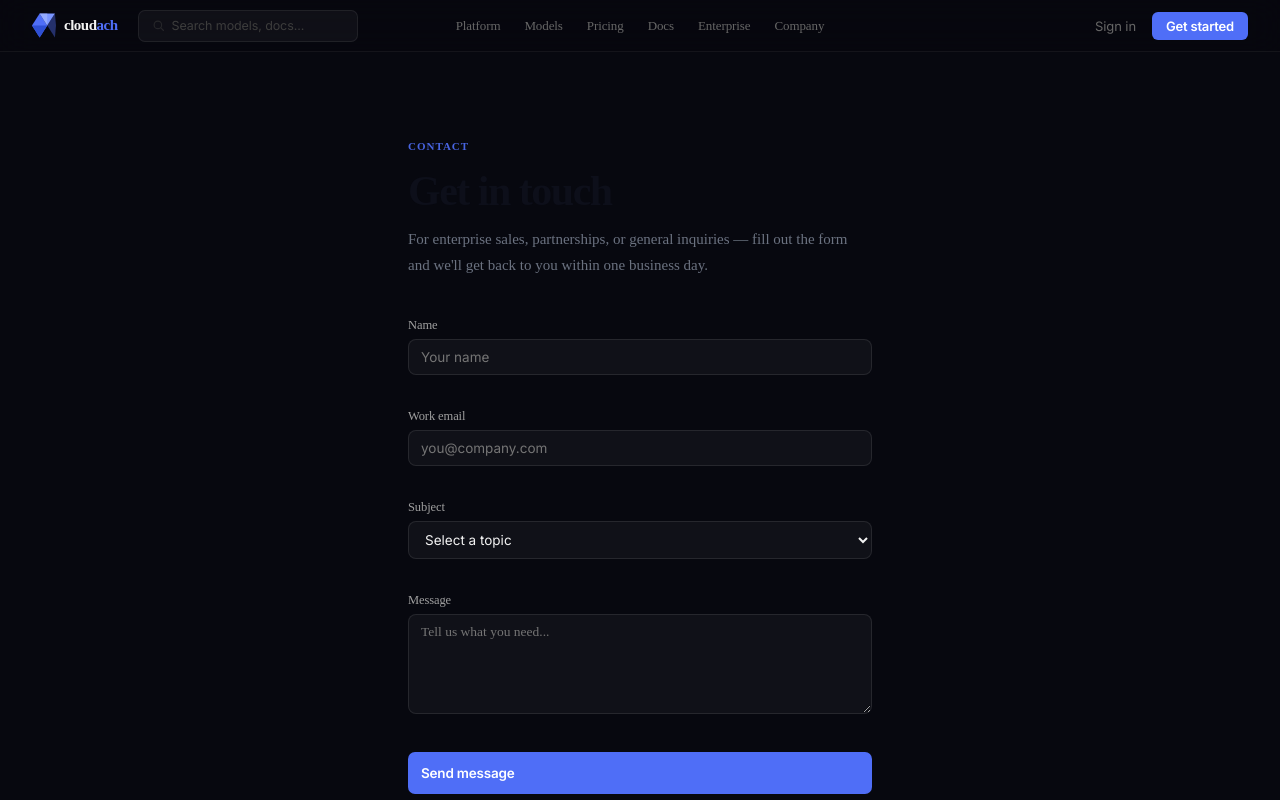
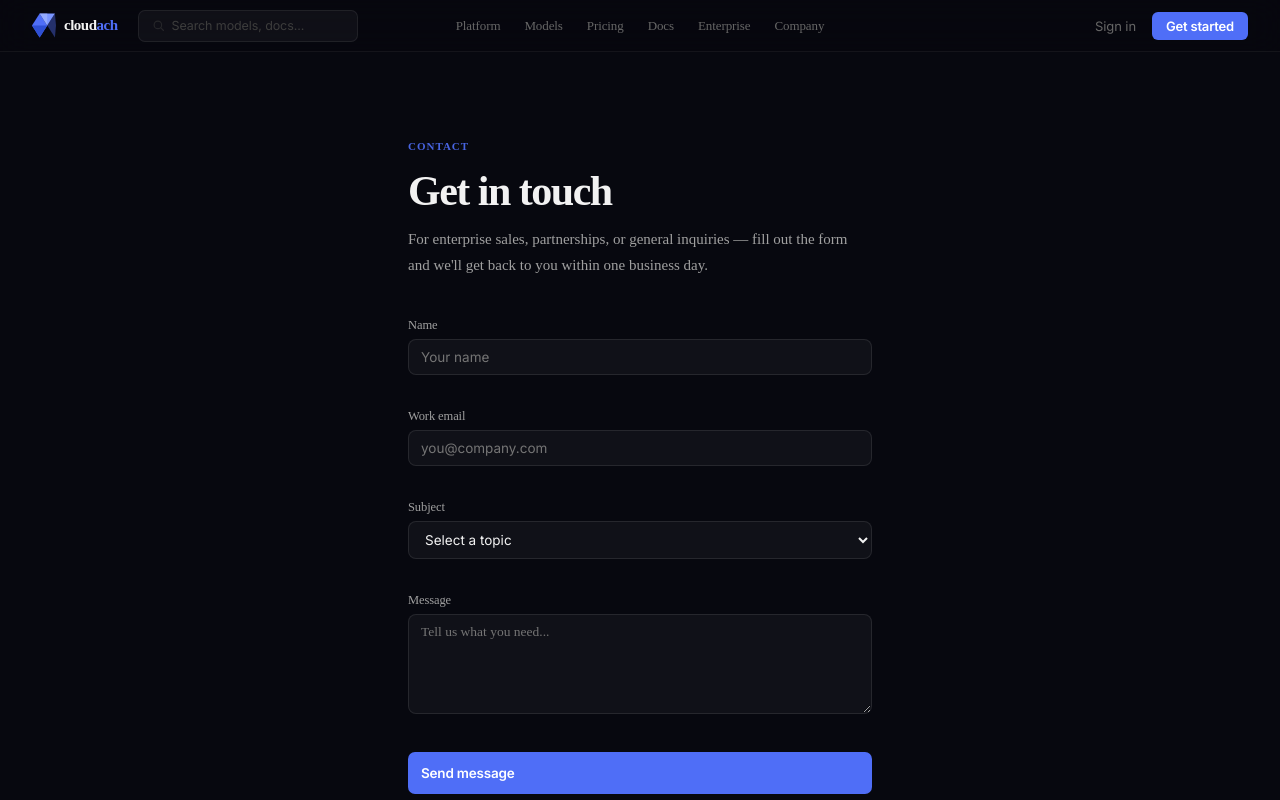
Before and after one commit to jlkdevelop/cloudach, a Next.js app: page /contact in a window 1280 px wide. Shown: the top 800 px of the page. Built offline with nearby package versions, Linux system fonts and the light colour scheme.

Commit message:
fix(contact): dark theme port — remove light inline styles, dark success state

```diff
--- a/pages/contact.jsx
+++ b/pages/contact.jsx
@@ -23,16 +23,17 @@ export default function Contact() {
         <meta name="twitter:description" content="Get in touch with the Cloudach team. Sales, support, partnerships." />
       </Head>
       <Nav />
-      <main style={{ maxWidth: 560, margin: '0 auto', padding: '88px 48px' }}>
+      <main style={{ background: '#07080f', minHeight: '100vh' }}>
+        <div style={{ maxWidth: 560, margin: '0 auto', padding: '88px 48px' }}>
           <div className="sec-tag">Contact</div>
-        <h1 style={{ fontSize: 42, fontWeight: 700, letterSpacing: -1.5, lineHeight: 1.12, color: '#0D0F1A', margin: '16px 0 12px' }}>Get in touch</h1>
-        <p style={{ fontSize: 15, color: '#6B7280', lineHeight: 1.7, marginBottom: 40 }}>
-          For enterprise sales, partnerships, or general inquiries — fill out the form and we'll get back to you within one business day.
+          <h1 style={{ fontSize: 42, fontWeight: 700, letterSpacing: -1.5, lineHeight: 1.12, color: 'var(--text-1)', margin: '16px 0 12px' }}>Get in touch</h1>
+          <p style={{ fontSize: 15, color: 'var(--text-2)', lineHeight: 1.7, marginBottom: 40 }}>
+            For enterprise sales, partnerships, or general inquiries — fill out the form and we&apos;ll get back to you within one business day.
           </p>
 
           {sent ? (
-          <div style={{ background: '#ECFDF5', border: '1px solid #6EE7B7', borderRadius: 10, padding: '20px 24px' }}>
-            <p style={{ fontSize: 15, color: '#065F46', fontWeight: 600 }}>Message sent — we'll be in touch soon.</p>
+            <div style={{ background: 'rgba(34,197,94,0.08)', border: '1px solid rgba(34,197,94,0.25)', borderRadius: 10, padding: '20px 24px' }}>
+              <p style={{ fontSize: 15, color: '#6ee7b7', fontWeight: 600 }}>Message sent — we&apos;ll be in touch soon.</p>
             </div>
           ) : (
             <form onSubmit={handleSubmit} style={{ display: 'flex', flexDirection: 'column', gap: 18 }}>
@@ -46,7 +47,7 @@ export default function Contact() {
               </div>
               <div className="db-field">
                 <label className="db-label">Subject</label>
-              <select className="db-input" required style={{ cursor: 'pointer' }}>
+                <select className="db-input" required style={{ cursor: 'pointer', colorScheme: 'dark' }}>
                   <option value="">Select a topic</option>
                   <option>Enterprise sales</option>
                   <option>Partnership</option>
@@ -61,6 +62,7 @@ export default function Contact() {
               <button type="submit" className="btn-cta" style={{ width: '100%', padding: '13px' }}>Send message</button>
             </form>
           )}
+        </div>
       </main>
       <Footer />
     </>
```
Lines whose indentation alone changed are shown as unchanged.
